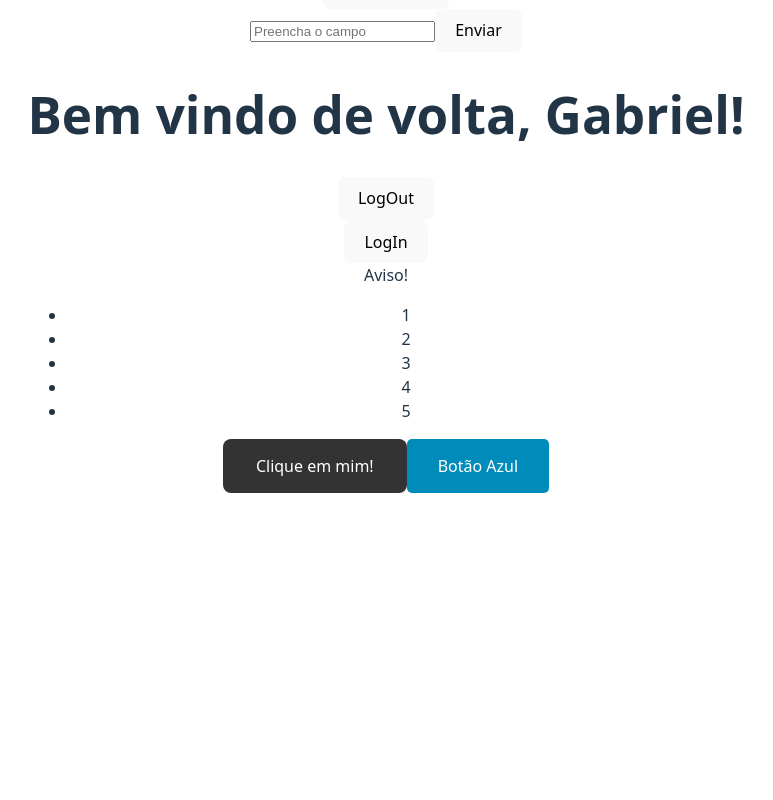
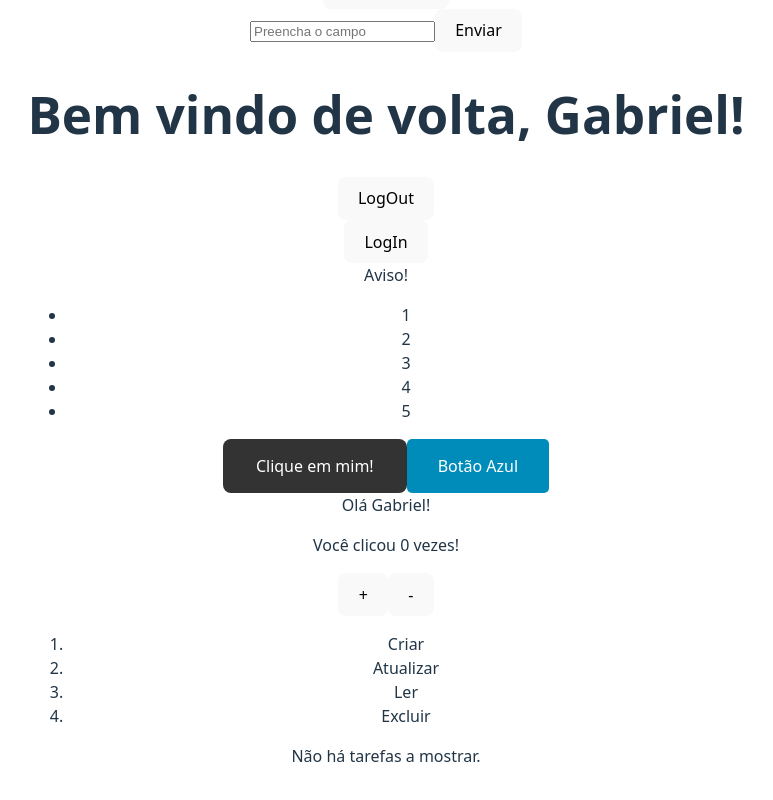
Before and after one commit to GMorosini/udemy-react, a React (Vite) app: page / in a window 1280 px wide. Shown: the part 545-1345 px from the top of the page, without its empty margins (254-1027 px from the left). Before the commit the page ends 1070 px from the top, so only its background shows below. Built offline with nearby package versions, Linux system fonts and the light colour scheme.

Commit message:
Exercícios

```diff
--- a/src/App.jsx
+++ b/src/App.jsx
@@ -16,6 +16,9 @@ import Warning from './components/Warning';
 import NumberList from './components/NumberList';
 import BotaoEstilizado from './components/BotaoEstilizado';
 import BotaoAzul from './components/BotaoAzul';
+import Greeting from './components/Greeting';
+import CounterExerc from './components/CounterExerc';
+import TaskList from './components/TaskList';
 
 function App() {
   return( <>
@@ -68,6 +71,28 @@ function App() {
 
             {/* Estilos Globais */}
             <BotaoAzul />
+
+            {/* Exercícios */}
+
+            {/* Exercício 1: Componente Funcional Básico
+                Crie um componente funcional chamado Greeting que aceita uma prop name e renderiza uma mensagem de boas vindas. Por exemplo, se a
+                prop name for "João", o componente deve renderizar "Olá, João!"*/}
+                <Greeting name="Gabriel" />
+
+            {/* Exercício 2: Manipulação de Eventos
+                Crie um componente chamado Counter que renderiza um botão e um texto indicando o número de vezes que o botão foi clicado. Acrescente
+                um botaão de decremento */}
+                <CounterExerc />
+
+            {/* Exercício 3: Renderização Condicional e Listas
+                Crie um componente chamado TaskList que aceita uma prop tasks, que é um array de objetos com id e text. Renderize uma lista ordenada
+                de tarefas, mostrando o texto de cada tarefa. Se não houver tarefas, exiba a mensagem "Não há tarefas a mostrar".*/}
+                <TaskList tasks={[{ id: 1, text: "Criar"},
+                                  { id: 2, text: "Atualizar"},
+                                  { id: 3, text: "Ler"},
+                                  { id: 4, text: "Excluir"}
+                ]}/>
+                <TaskList tasks={null}/>
           </>
   );
 }
--- /dev/null
+++ b/src/components/CounterExerc.jsx
@@ -0,0 +1,23 @@
+import { useState } from 'react';
+
+function CounterExerc() {
+    const [count, setCount] = useState(0);
+
+    const increment = () => {
+        setCount(prev => prev + 1)
+    }
+
+    const decrement = () => {
+        setCount(prev => Math.max(prev - 1, 0));
+    }
+
+    return (
+        <div>
+            <p>Você clicou {count} vezes!</p>
+            <button onClick={increment}>+</button>
+            <button onClick={decrement}>-</button>
+        </div>
+    );
+}
+
+export default CounterExerc;
--- /dev/null
+++ b/src/components/Greeting.jsx
@@ -0,0 +1,9 @@
+import React from 'react'
+
+function Greeting({name}) {
+  return (
+    <div>Olá {name}!</div>
+  )
+}
+
+export default Greeting
--- /dev/null
+++ b/src/components/TaskList.jsx
@@ -0,0 +1,16 @@
+import React from 'react'
+
+function TaskList({tasks}) {
+  return (
+    <div>
+        { tasks ? (
+            <ol>
+                {tasks.map((task) => (<li key={task.id}> {task.text} </li>))}
+            </ol> )
+        : (
+            <p>Não há tarefas a mostrar.</p> ) }
+    </div>
+  )
+}
+
+export default TaskList
```
